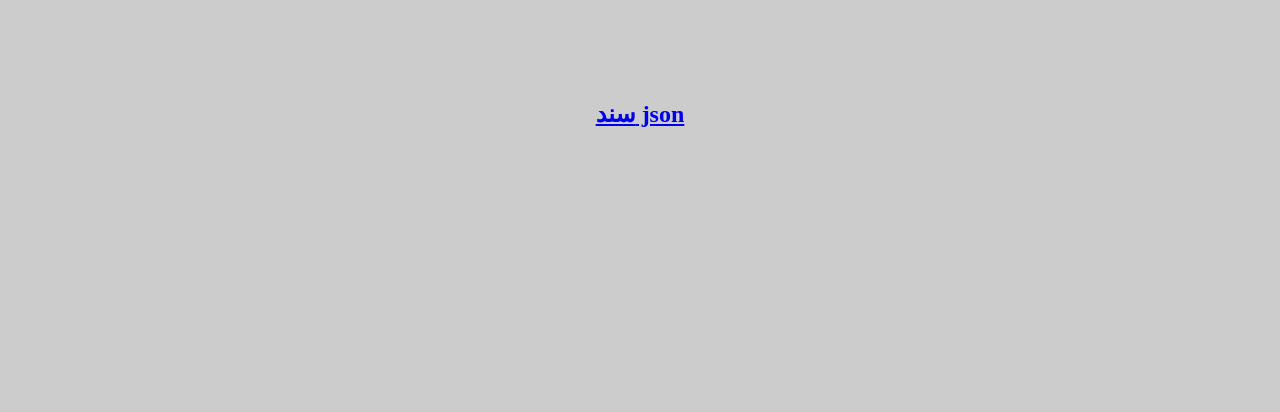
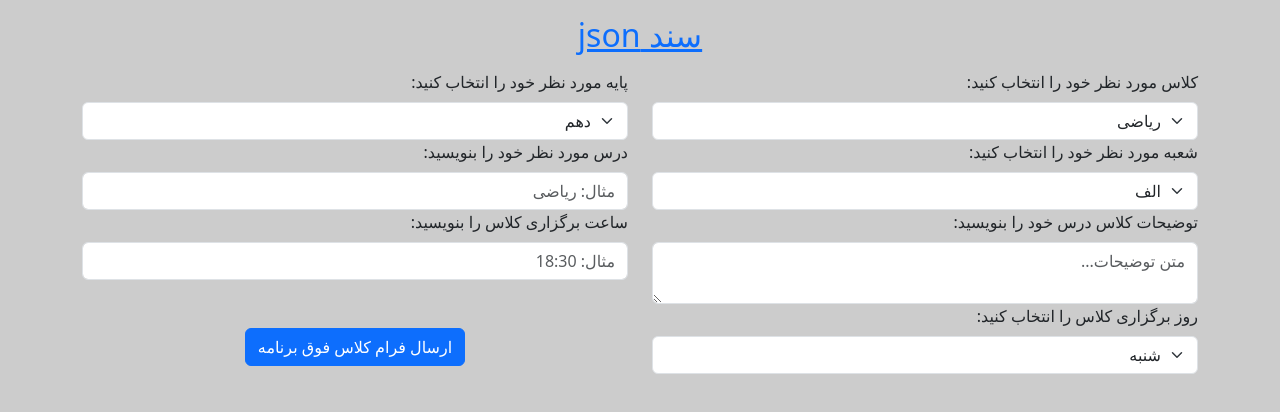
Before and after one commit to hosseinpjf/back, a plain HTML site: page index.html in a window 1280 px wide. Drawn offline with nearby package versions, Linux system fonts and the light colour scheme.

Commit message:
newStart

```diff
--- a/index.html
+++ b/index.html
@@ -5,14 +5,96 @@
     <meta charset="UTF-8">
     <meta http-equiv="X-UA-Compatible" content="IE=edge">
     <meta name="viewport" content="width=device-width, initial-scale=1.0">
+    <link href="https://cdn.jsdelivr.net/npm/bootstrap@5.3.5/dist/css/bootstrap.min.css" rel="stylesheet"
+        integrity="sha384-SgOJa3DmI69IUzQ2PVdRZhwQ+dy64/BUtbMJw1MZ8t5HZApcHrRKUc4W0kG879m7" crossorigin="anonymous">
     <link rel="stylesheet" href="back.css">
     <title>back</title>
 </head>
 
-<body>
-    <h2 style="text-align: center;margin-top: 100px;">
-        <a href="json/back.json">سند json</a>
-    </h2>
+<body dir="rtl">
+
+    <main class="container">
+
+        <h2 class="my-3 text-center">
+            <a href="json/back.json">سند json</a>
+        </h2>
+
+        <form class="row row-cols-2">
+            <div>
+                <label for="class" class="form-label">کلاس مورد نظر خود را انتخاب کنید:</label>
+                <select id="class" class="form-select">
+                    <optgroup label="کلاس:">
+                        <option value="ریاضی">ریاضی</option>
+                        <option value="تجربی">تجربی</option>
+                        <option value="ادبیات">ادبیات</option>
+                        <option value="کامپیوتر">کامپیوتر</option>
+                        <option value="مکانیک">مکانیک</option>
+                        <option value="برق">برق</option>
+                        <option value="ساختمان">ساختمان</option>
+                        <option value="گرافیک">گرافیک</option>
+                    </optgroup>
+                </select>
+            </div>
+            <div>
+                <label for="year" class="form-label">پایه مورد نظر خود را انتخاب کنید:</label>
+                <select id="year" class="form-select">
+                    <optgroup label="پایه:">
+                        <option value="دهم">دهم</option>
+                        <option value="یازدهم">یازدهم</option>
+                        <option value="دوازدهم">دوازدهم</option>
+                    </optgroup>
+                </select>
+            </div>
+            <div>
+                <label for="branch" class="form-label">شعبه مورد نظر خود را انتخاب کنید:</label>
+                <select id="branch" class="form-select">
+                    <optgroup label="شعبه:">
+                        <option value="الف">الف</option>
+                        <option value="ب">ب</option>
+                        <option value="جیم">جیم</option>
+                    </optgroup>
+                </select>
+            </div>
+            <div>
+                <label for="lesson" class="form-label">درس مورد نظر خود را بنویسید:</label>
+                <input type="text" id="lesson" class="form-control" placeholder="مثال: ریاضی">
+            </div>
+            <div>
+                <label for="text" class="form-label">توضیحات کلاس درس خود را بنویسید:</label>
+                <textarea name="" id="text" placeholder="متن توضیحات..." class="form-control"></textarea>
+            </div>
+            <div>
+                <label for="time" class="form-label">ساعت برگزاری کلاس را بنویسید:</label>
+                <input type="text" id="time" class="form-control" placeholder="مثال: 18:30">
+            </div>
+            <div>
+                <label for="week" class="form-label">روز برگزاری کلاس را انتخاب کنید:</label>
+                <select id="week" class="form-select">
+                    <optgroup label="روز:">
+                        <option value="1">شنبه</option>
+                        <option value="2">یکشنبه</option>
+                        <option value="3">دوشنبه</option>
+                        <option value="4">سه شنبه</option>
+                        <option value="5">چهارشنبه</option>
+                        <option value="6">پنجشنبه</option>
+                        <option value="7">جمعه</option>
+                    </optgroup>
+                </select>
+            </div>
+            <div class="text-center mt-4">
+                <button id="send" type="button" class="btn btn-primary">ارسال فرام کلاس فوق برنامه</button>
+            </div>
+        </form>
+
+    </main>
+
+
+
+
+    <script src="https://cdn.jsdelivr.net/npm/bootstrap@5.3.5/dist/js/bootstrap.bundle.min.js"
+        integrity="sha384-k6d4wzSIapyDyv1kpU366/PK5hCdSbCRGRCMv+eplOQJWyd1fbcAu9OCUj5zNLiq"
+        crossorigin="anonymous"></script>
+    <script src="back.js"></script>
 </body>
 
 </html>
```
